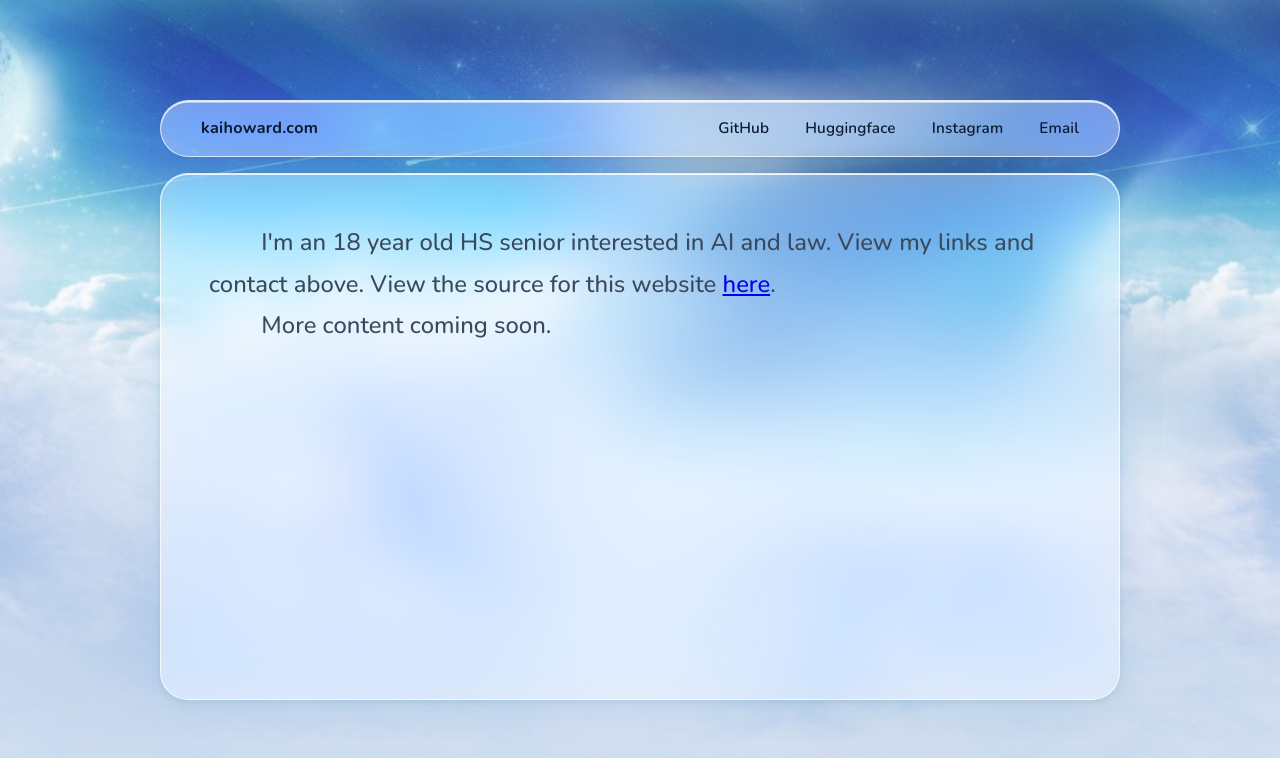
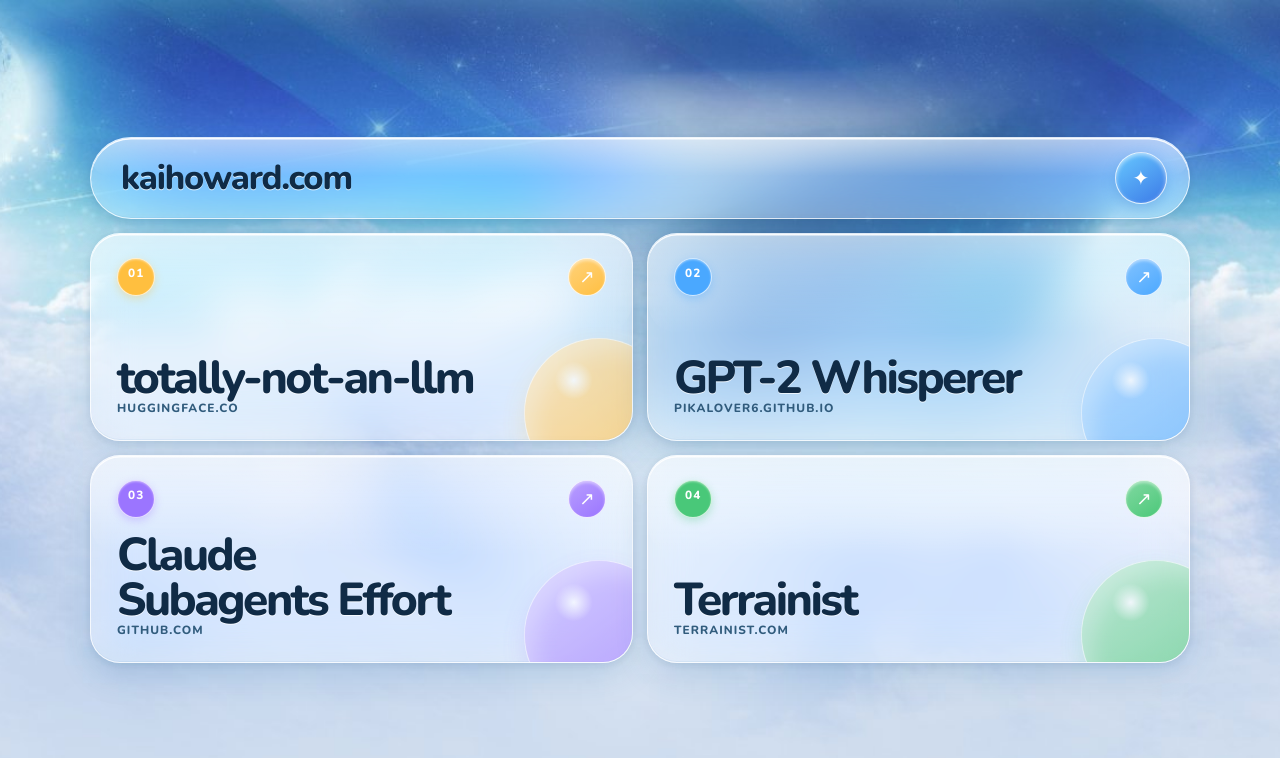
Before and after one commit to pikalover6/kaihoward, a React (Vite) app: page / in a window 1280 px wide. Shown: the top 758 px of the page. Built offline with nearby package versions, Linux system fonts and the light colour scheme.

Commit message:
Revamp homepage as project index

```diff
--- a/src/App.css
+++ b/src/App.css
@@ -1,167 +1,245 @@
-/* -- Page -- */
 .page {
   min-height: 100svh;
+  padding: clamp(16px, 4vw, 52px);
+  display: grid;
+  place-items: center;
+}
+
+.layout {
+  width: min(1100px, 100%);
+  display: flex;
+  flex-direction: column;
+  gap: 14px;
+}
+
+.title-bar,
+.project-card {
+  position: relative;
+  overflow: hidden;
+  border: 1.5px solid rgba(255, 255, 255, 0.74);
+  background: rgba(255, 255, 255, 0.36);
+  box-shadow:
+    0 12px 32px rgba(52, 122, 180, 0.18),
+    0 2px 8px rgba(20, 55, 90, 0.1),
+    inset 0 1.5px 0 rgba(255, 255, 255, 0.9),
+    inset 0 -1px 0 rgba(70, 135, 185, 0.08);
+  backdrop-filter: blur(22px) saturate(1.65);
+  -webkit-backdrop-filter: blur(22px) saturate(1.65);
+}
+
+.title-bar::before,
+.project-card::before {
+  position: absolute;
+  inset: 0 0 auto;
+  height: 48%;
+  border-radius: inherit;
+  background: linear-gradient(180deg, rgba(255, 255, 255, 0.42), transparent);
+  content: '';
+  pointer-events: none;
+}
+
+.title-bar {
+  min-height: 82px;
+  padding: 14px 22px 14px 30px;
+  border-radius: 999px;
   display: flex;
   align-items: center;
-  justify-content: center;
-  padding: 16px;
-  box-sizing: border-box;
+  justify-content: space-between;
 }
 
-/* -- Layout column: navbar + card stacked -- */
-.layout {
-  width: 75vw;
-  height: 75svh;
-  display: flex;
-  flex-direction: column;
-  gap: 16px;
+.title-bar h1 {
+  position: relative;
+  z-index: 1;
+  margin: 0;
+  color: #102b46;
+  font-size: clamp(1.45rem, 3vw, 2.15rem);
+  font-weight: 800;
+  line-height: 1;
+  letter-spacing: -0.035em;
+  text-shadow: 0 1px 0 rgba(255, 255, 255, 0.75);
 }
 
-/* -- Mobile -- */
-@media (max-width: 640px) {
+.title-bar > span {
+  position: relative;
+  z-index: 1;
+  width: 52px;
+  height: 52px;
+  display: grid;
+  place-items: center;
+  color: #fff;
+  font-size: 1.25rem;
+  border: 1px solid rgba(255, 255, 255, 0.82);
+  border-radius: 50%;
+  background: linear-gradient(145deg, #68c9ff, #3b79e7);
+  box-shadow:
+    inset 0 2px 4px rgba(255, 255, 255, 0.55),
+    0 5px 14px rgba(40, 111, 196, 0.28);
+}
+
+.project-grid {
+  display: grid;
+  grid-template-columns: repeat(2, minmax(0, 1fr));
+  gap: 14px;
+}
+
+.project-card {
+  min-height: clamp(205px, 26vh, 280px);
+  padding: 24px 26px;
+  border-radius: 30px;
+  display: grid;
+  grid-template-columns: 1fr auto;
+  grid-template-rows: auto 1fr auto;
+  color: #102b46;
+  text-decoration: none;
+  transition:
+    transform 180ms ease,
+    background-color 180ms ease,
+    border-color 180ms ease,
+    box-shadow 180ms ease;
+}
+
+.project-card::after {
+  position: absolute;
+  right: -42px;
+  bottom: -48px;
+  width: 150px;
+  height: 150px;
+  border: 1px solid rgba(255, 255, 255, 0.78);
+  border-radius: 50%;
+  background:
+    radial-gradient(circle at 33% 28%, rgba(255, 255, 255, 0.95), transparent 13%),
+    linear-gradient(145deg, color-mix(in srgb, var(--accent) 48%, white), var(--accent));
+  box-shadow:
+    inset 10px 12px 22px rgba(255, 255, 255, 0.32),
+    0 10px 24px color-mix(in srgb, var(--accent) 28%, transparent);
+  content: '';
+  opacity: 0.68;
+  transition: transform 220ms ease, opacity 180ms ease;
+}
+
+.project-card:hover,
+.project-card:focus-visible {
+  transform: translateY(-6px);
+  border-color: rgba(255, 255, 255, 0.94);
+  background: rgba(255, 255, 255, 0.56);
+  box-shadow:
+    0 20px 42px color-mix(in srgb, var(--accent) 24%, rgba(36, 102, 158, 0.16)),
+    0 4px 12px rgba(20, 55, 90, 0.1),
+    inset 0 2px 0 rgba(255, 255, 255, 0.95);
+  outline: none;
+}
+
+.project-card:hover::after,
+.project-card:focus-visible::after {
+  opacity: 0.9;
+  transform: translate(-10px, -10px) scale(1.08);
+}
+
+.project-number,
+.project-arrow,
+.project-name,
+.project-domain {
+  position: relative;
+  z-index: 1;
+}
+
+.project-number,
+.project-domain {
+  font-size: 0.74rem;
+  font-weight: 800;
+  letter-spacing: 0.09em;
+  text-transform: uppercase;
+}
+
+.project-number {
+  width: fit-content;
+  padding: 6px 10px;
+  color: #fff;
+  border: 1px solid rgba(255, 255, 255, 0.75);
+  border-radius: 999px;
+  background: var(--accent);
+  box-shadow:
+    inset 0 1px 2px rgba(255, 255, 255, 0.4),
+    0 3px 9px color-mix(in srgb, var(--accent) 32%, transparent);
+}
+
+.project-arrow {
+  width: 38px;
+  height: 38px;
+  display: grid;
+  place-items: center;
+  color: #fff;
+  font-size: 1.15rem;
+  line-height: 1;
+  border: 1px solid rgba(255, 255, 255, 0.82);
+  border-radius: 50%;
+  background: linear-gradient(145deg, color-mix(in srgb, var(--accent) 70%, white), var(--accent));
+  box-shadow: inset 0 2px 3px rgba(255, 255, 255, 0.45);
+  transition: transform 180ms ease;
+}
+
+.project-card:hover .project-arrow,
+.project-card:focus-visible .project-arrow {
+  transform: translate(3px, -3px);
+}
+
+.project-name {
+  grid-column: 1 / -1;
+  align-self: end;
+  max-width: 14ch;
+  font-size: clamp(1.7rem, 3.6vw, 3.25rem);
+  font-weight: 800;
+  line-height: 0.98;
+  letter-spacing: -0.055em;
+  text-wrap: balance;
+  text-shadow: 0 1px 0 rgba(255, 255, 255, 0.72);
+}
+
+.project-domain {
+  align-self: end;
+  color: #315c7d;
+}
+
+@media (max-width: 680px) {
   .page {
-    align-items: flex-start;
-    padding: 16px;
+    padding: 14px;
+    place-items: start center;
   }
 
   .layout {
-    width: 100%;
-    height: auto;
-  }
-
-  .navbar {
-    border-radius: 20px;
-    padding: 14px 16px;
-    flex-direction: column;
-    align-items: flex-start;
     gap: 10px;
   }
 
-  .nav-brand {
-    padding: 0;
-    font-size: 0.95rem;
+  .title-bar {
+    min-height: 68px;
+    padding: 9px 10px 9px 22px;
   }
 
-  .nav-right {
-    padding-right: 0;
-    gap: 4px;
-    flex-wrap: wrap;
-    width: 100%;
+  .title-bar > span {
+    width: 48px;
+    height: 48px;
   }
 
-  .nav-link {
-    padding: 7px 14px;
-    font-size: 0.875rem;
+  .project-grid {
+    grid-template-columns: 1fr;
+    gap: 10px;
   }
 
-  .card {
-    flex: 0 0 auto;
-    border-radius: 20px;
-    padding: 28px 24px;
+  .project-card {
+    min-height: 170px;
+    padding: 20px;
+    border-radius: 24px;
   }
 
-  .card-bio {
-    font-size: 1.05rem;
-  }
-
-  .indent {
-    width: 1.5em;
+  .project-name {
+    font-size: clamp(1.9rem, 9vw, 2.8rem);
   }
 }
 
-/* -- Slim navbar bar -- */
-.navbar {
-  width: 100%;
-  background: rgba(255, 255, 255, 0.38);
-  backdrop-filter: blur(22px) saturate(1.8);
-  -webkit-backdrop-filter: blur(22px) saturate(1.8);
-  border-radius: 999px;
-  border: 1.5px solid rgba(255, 255, 255, 0.72);
-  box-shadow:
-    0 4px 16px rgba(80, 160, 220, 0.15),
-    0 1px 4px rgba(0, 0, 0, 0.06),
-    inset 0 1.5px 0 rgba(255, 255, 255, 0.85);
-  /* uniform vertical padding; horizontal handled by children so hover
-     pill edges land at the same inset on both sides */
-  padding: 8px;
-  display: flex;
-  align-items: center;
-  justify-content: space-between;
-  flex-shrink: 0;
+@media (prefers-reduced-motion: reduce) {
+  .project-card,
+  .project-card::after,
+  .project-arrow {
+    transition: none;
+  }
 }
-
-/* Brand text on the left — left margin matches right group's pill margin */
-.nav-brand {
-  font-size: 0.95rem;
-  font-weight: 700;
-  color: var(--text-h);
-  letter-spacing: 0.02em;
-  /* 32px so brand text aligns with card's 48px padding (8px bar + 8px here + 16px pill-pad equivalent) */
-  padding: 7px 0 7px 32px;
-  user-select: none;
-}
-
-/* Right-side links group */
-.nav-right {
-  display: flex;
-  align-items: center;
-  gap: 4px;
-  padding-right: 16px;
-}
-
-.nav-link {
-  padding: 8px 16px;
-  border-radius: 999px;
-  font-size: 0.9rem;
-  font-weight: 600;
-  text-decoration: none;
-  color: var(--text-h);
-  letter-spacing: 0.01em;
-  transition: background 0.15s, color 0.15s;
-}
-
-.nav-link:hover {
-  background: rgba(255, 255, 255, 0.50);
-  color: #1060b8;
-}
-
-/* -- Glassmorphic card -- */
-.card {
-  width: 100%;
-  flex: 1;
-  background: rgba(255, 255, 255, 0.38);
-  backdrop-filter: blur(22px) saturate(1.8);
-  -webkit-backdrop-filter: blur(22px) saturate(1.8);
-  border-radius: 28px;
-  border: 1.5px solid rgba(255, 255, 255, 0.72);
-  box-shadow:
-    0 8px 32px rgba(80, 160, 220, 0.18),
-    0 2px 8px rgba(0, 0, 0, 0.08),
-    inset 0 1px 0 rgba(255, 255, 255, 0.85);
-  padding: 48px;
-  box-sizing: border-box;
-  display: flex;
-  align-items: flex-start;
-  justify-content: flex-start;
-}
-
-/* -- Bio (now the primary hero text) -- */
-.card-bio {
-  font-size: clamp(1.15rem, 2vw, 1.4rem);
-  font-weight: 500;
-  color: var(--text);
-  line-height: 1.75;
-  margin: 0;
-  text-align: left;
-}
-
-/* First-line paragraph indent */
-.indent {
-  display: inline-block;
-  width: 2.2em;
-}
-
-.card-bio strong {
-  font-weight: 800;
-  color: var(--text-h);
-}
--- a/src/App.jsx
+++ b/src/App.jsx
@@ -1,60 +1,62 @@
 import './App.css'
 
-const navLinks = [
-  { label: 'GitHub',      href: 'https://github.com/pikalover6' },
-  { label: 'Huggingface', href: 'https://huggingface.co/totally-not-an-llm' },
-  { label: 'Instagram',   href: 'https://www.instagram.com/kaihoward824/' },
-  { label: 'Email',       href: 'mailto:kaihoward106@gmail.com' },
+const projects = [
+  {
+    name: 'totally-not-an-llm',
+    domain: 'huggingface.co',
+    href: 'https://huggingface.co/totally-not-an-llm',
+    accent: '#ffbf3f',
+  },
+  {
+    name: 'GPT-2 Whisperer',
+    domain: 'pikalover6.github.io',
+    href: 'https://pikalover6.github.io/gpt2whisperer/',
+    accent: '#4aa8ff',
+  },
+  {
+    name: 'Claude Subagents Effort',
+    domain: 'github.com',
+    href: 'https://github.com/pikalover6/claude-subagents-effort',
+    accent: '#9b75ff',
+  },
+  {
+    name: 'Terrainist',
+    domain: 'terrainist.com',
+    href: 'https://terrainist.com/',
+    accent: '#49c879',
+  },
 ]
 
 function App() {
   return (
-    <div className="page">
+    <main className="page">
       <div className="layout">
+        <header className="title-bar">
+          <h1>kaihoward.com</h1>
+          <span aria-hidden="true">✦</span>
+        </header>
 
-        <nav className="navbar">
-          <span className="nav-brand">kaihoward.com</span>
-          <div className="nav-right">
-            {navLinks.map(({ label, href }) => (
-              <a
-                key={label}
-                href={href}
-                className="nav-link"
-                target={href.startsWith('http') ? '_blank' : undefined}
-                rel="noreferrer"
-              >
-                {label}
-              </a>
-            ))}
-          </div>
+        <nav className="project-grid" aria-label="Projects">
+          {projects.map(({ name, domain, href, accent }, index) => (
+            <a
+              key={href}
+              className="project-card"
+              href={href}
+              target="_blank"
+              rel="noreferrer"
+              style={{ '--accent': accent }}
+            >
+              <span className="project-number">
+                {String(index + 1).padStart(2, '0')}
+              </span>
+              <span className="project-arrow" aria-hidden="true">↗</span>
+              <span className="project-name">{name}</span>
+              <span className="project-domain">{domain}</span>
+            </a>
+          ))}
         </nav>
-
-        <div className="card">
-          <div className="card-inner">
-
-            <p className="card-bio">
-              <span className="indent" />
-              I'm an 18 year old HS senior interested in AI and law. View my links and contact above.
-              {" "}View the source for this website{" "}
-              <a
-                href="https://github.com/pikalover6/kaihoward"
-                target="_blank"
-                rel="noopener noreferrer"
-              >
-                here
-              </a>.
-            </p>
-
-            <p className="card-bio">
-              <span className="indent" />
-              More content coming soon.
-            </p>
-
-          </div>
-        </div>
-
       </div>
-    </div>
+    </main>
   )
 }
 
--- a/src/index.css
+++ b/src/index.css
@@ -1,22 +1,13 @@
-@import url('https://fonts.googleapis.com/css2?family=Nunito:wght@400;500;600;700;800&display=swap');
+@import url('https://fonts.googleapis.com/css2?family=Nunito:wght@600;700;800&display=swap');
 
 :root {
-  --text:      #3a4a5c;
-  --text-h:    #0d1b2e;
-  --text-soft: #5a6e84;
-  --pill-bg: rgba(255, 255, 255, 0.55);
-  --pill-bg-hover: rgba(255, 255, 255, 0.82);
-  --pill-border: rgba(255, 255, 255, 0.85);
-  --pill-text: #1a3a5c;
-
   font-family: 'Nunito', system-ui, 'Helvetica Neue', Arial, sans-serif;
-  font-size: 17px;
-  line-height: 1.5;
-  color: var(--text);
-  color-scheme: light;
+  color: #102b46;
+  background: #b8e4ff;
   font-synthesis: none;
   text-rendering: optimizeLegibility;
   -webkit-font-smoothing: antialiased;
+  -moz-osx-font-smoothing: grayscale;
 }
 
 *,
@@ -28,20 +19,24 @@
 html,
 body,
 #root {
+  min-width: 320px;
+  min-height: 100%;
   margin: 0;
-  padding: 0;
-  height: 100%;
 }
 
 body {
+  min-height: 100svh;
   background-image: url('./assets/background.jpg');
   background-size: cover;
   background-position: center;
   background-attachment: fixed;
-  min-height: 100svh;
 }
 
-/* iOS Safari ignores background-attachment: fixed — use scroll instead */
+::selection {
+  color: #fff;
+  background: #2879cd;
+}
+
 @supports (-webkit-touch-callout: none) {
   body {
     background-attachment: scroll;
```
